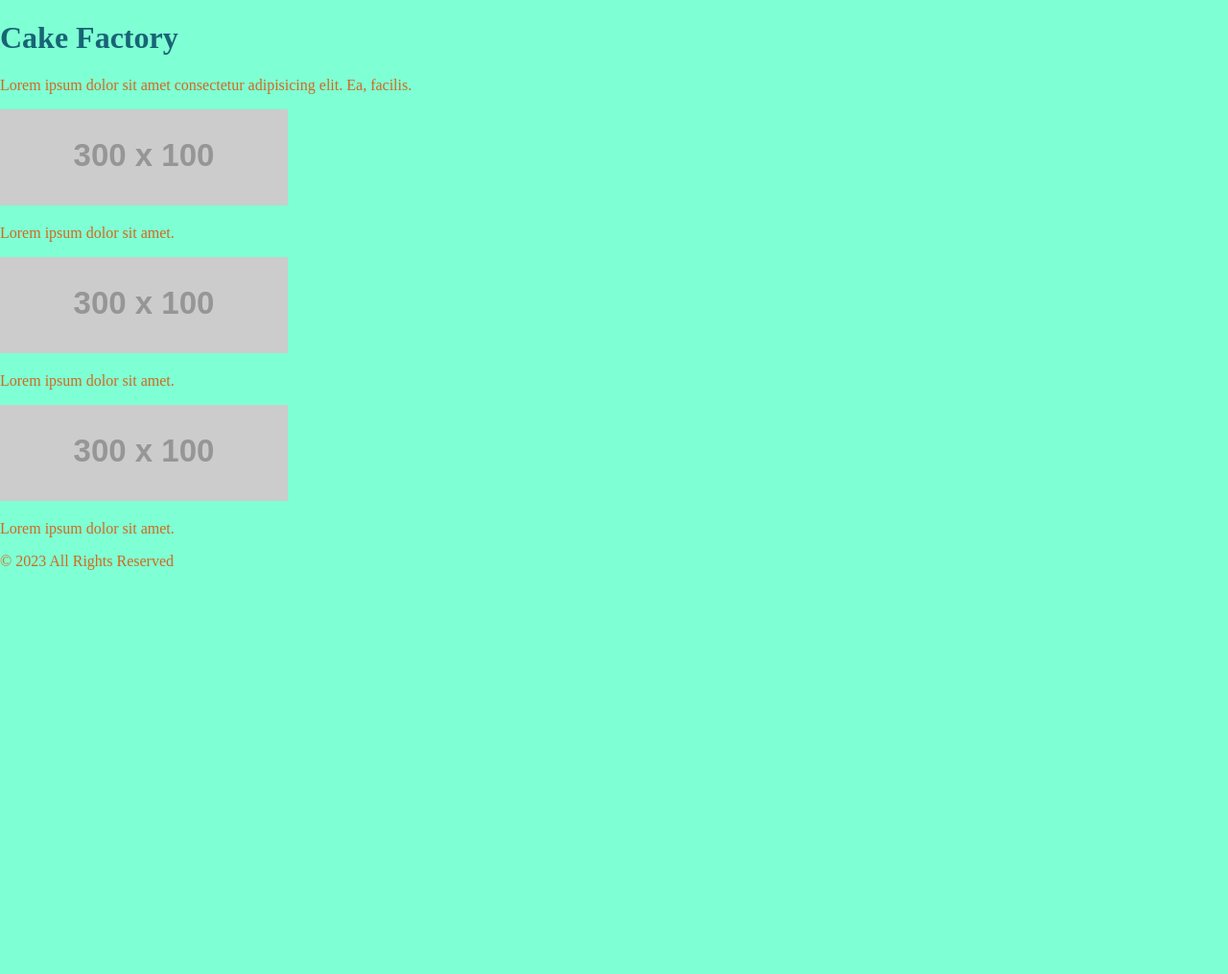
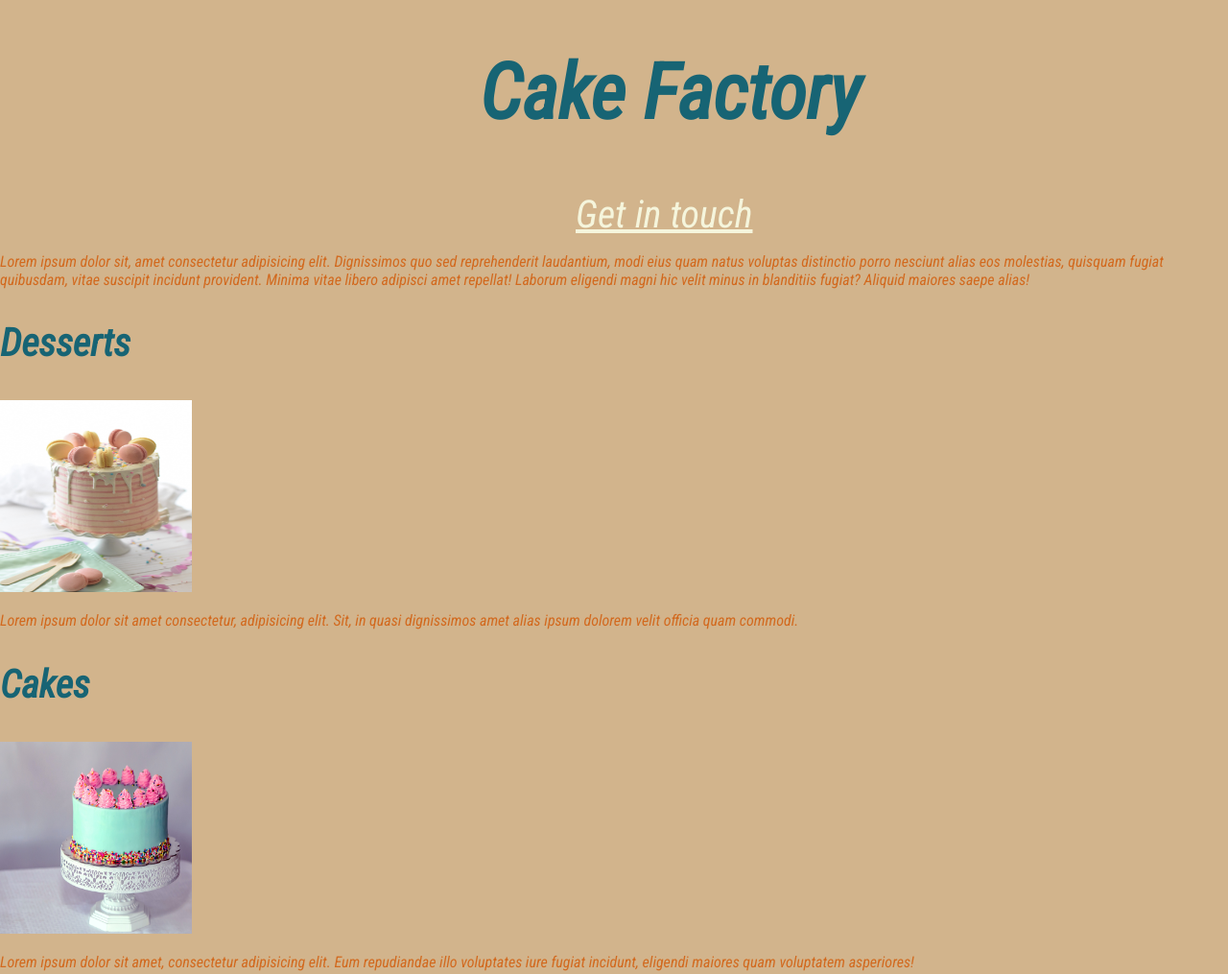
Before and after one commit to pestka86/wireframe, a plain HTML site: page index.html in a window 1280 px wide. Shown: the top 1015 px of the page at 96% size. Before the commit the page ends 800 px from the top, so only its background shows below. Drawn offline with Linux system fonts and the light colour scheme; placeholder pictures from the web are drawn by us.

Commit message:
update/fun with css

```diff
--- a/index.html
+++ b/index.html
@@ -1,32 +1,39 @@
 <!DOCTYPE html>
 <html lang="en">
-    <body>
 <head>
-            <meta charset="utf-8" />
-            <meta name="viewport" content="width=device-width">
+    <meta charset="UTF-8">
+    <meta http-equiv="X-UA-Compatible" content="IE=edge">
+    <meta name="viewport" content="width=device-width, initial-scale=1.0">
     <title>Wireframe</title>
     <link rel="stylesheet" href="style.css" />
     <link rel="preconnect" href="https://fonts.googleapis.com">
 <link rel="preconnect" href="https://fonts.gstatic.com" crossorigin>
 <link href="https://fonts.googleapis.com/css2?family=Roboto+Condensed:ital@1&display=swap" rel="stylesheet">
 
-
 </head>
+<body>
     <header>
         <h1>Cake Factory</h1>
+        <a href="https://www.facebook.com/CakeFactory.2">Get in touch</a>
     </header>
     <main>
+        <p>Lorem ipsum dolor sit, amet consectetur adipisicing elit. Dignissimos quo sed reprehenderit laudantium, modi eius quam natus voluptas distinctio porro nesciunt alias eos molestias, quisquam fugiat quibusdam, vitae suscipit incidunt provident. Minima vitae libero adipisci amet repellat! Laborum eligendi magni hic velit minus in blanditiis fugiat? Aliquid maiores saepe alias!</p>
+        <section>
+            <h2>Desserts</h2>
+            <img src="images/cake3.jpg" alt="Picture of a pink cake">
+            <p>Lorem ipsum dolor sit amet consectetur, adipisicing elit. Sit, in quasi dignissimos amet alias ipsum dolorem velit officia quam commodi.</p></section>
+        <section>
+            <h2>Cakes</h2>
+            <img src="images/cake2.jpg" alt="Picture of a cake">
+            <p>Lorem ipsum dolor sit amet, consectetur adipisicing elit. Eum repudiandae illo voluptates iure fugiat incidunt, eligendi maiores quam voluptatem asperiores!</p></section>
+        <section>
+            <h2>Cupcakes</h2>
+            <img src="images/cake0.jpg" alt="Picture of a cupcakes">
+            <p>Lorem, ipsum dolor sit amet consectetur adipisicing elit. Reprehenderit veritatis cumque vitae dolore autem eligendi aliquam impedit earum inventore laborum</p></section>
 
-            <p>Lorem ipsum dolor sit amet consectetur adipisicing elit. Ea, facilis.</p>
-            <img src="https://via.placeholder.com/300x100.png?text=Cake+pic+1"alt="cake1" />
-            <p>Lorem             ipsum dolor sit amet.</p>
-            <div></div>
-            <img src="https://via.placeholder.com/300x100.png?text=Cake+pic+2"alt="cake2" />
-            <p>Lorem             ipsum dolor sit amet.</p>
-            <div></div>
-            <img src="https://via.placeholder.com/300x100.png?text=Cake+pic+3"alt="cake3" />
-            <p>Lorem             ipsum dolor sit amet.</p>
-            <div></div>
+
+
+
 
     </main>
     <footer>
--- a/style.css
+++ b/style.css
@@ -1,11 +1,39 @@
-
+body {
+    font-family: 'Roboto Condensed', sans-serif;
+}
 h1 {
     color: rgb(23, 100, 116);
+    height: 100px;
+    font-size: 80px;
+    font-weight: 1000;
+    margin: 50px 300px 50px 500px;
 }
-body {
+
+    body {
     color: chocolate;
-    background-color: aquamarine;
+    background-color: tan;
     padding:0%;
     margin:auto;
 
 }
+main img {
+    width: 200px;
+    height: 200px;
+}
+h2 {
+    color: rgb(23, 100, 116);
+    height: 50px;
+    font-size: 40px;
+}
+
+footer {
+    text-align: center;
+}
+a {
+    margin-top: 50px ;
+    margin-bottom: 200px;
+    margin-left: 600px;
+    margin-right: 300px;
+    font-size: 40px;
+    color:beige
+}
```
Also changed, not shown: images/cake0.jpg (added), images/cake1.jpg (added), images/cake2.jpg (added), images/cake3.jpg (added), 1 other file. Lines whose indentation alone changed are shown as unchanged.
